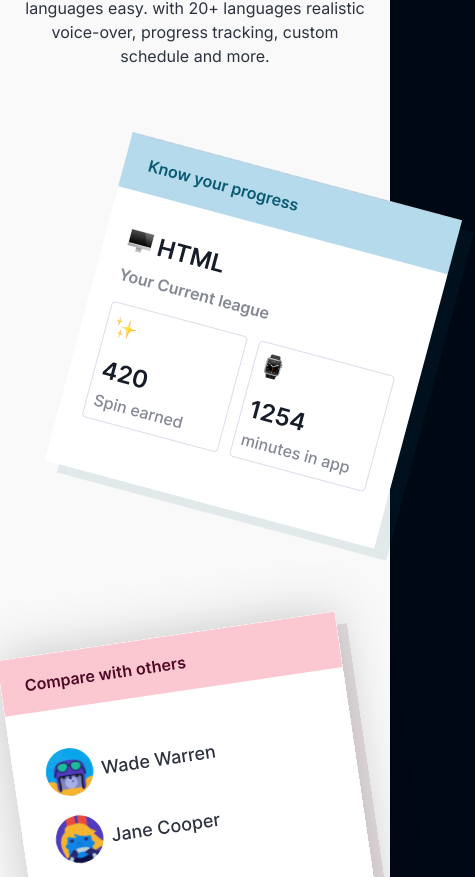
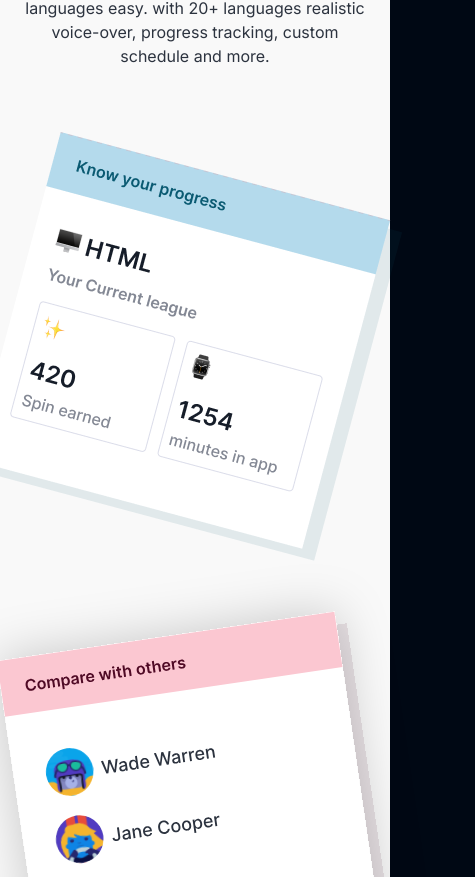
Before and after one commit to suvadipmajhi1997/Studynotion, a React (Vite) app: page / in a window 390 px wide. Shown: the part 4032-4909 px from the top of the page, 475 px wide, since content can reach past the window. Built offline with nearby package versions, Linux system fonts and the light colour scheme; the HTML template or start-up script is replaced by a standard one; a web font is replaced by a local one.

Commit message:
margin added

```diff
--- a/src/components/core/homePage/LearningLanguageSection.jsx
+++ b/src/components/core/homePage/LearningLanguageSection.jsx
@@ -41,7 +41,7 @@ const LearningLanguageSection = () => {
           className="course-img-3"
         />
       </div>
-      <div className="w-10 mx-auto">
+      <div className="w-10 mx-auto mb-5">
             <CTAButton active={true} linkto={"/signup"}>
               <div className="">Learn More</div>
             </CTAButton>
--- a/src/index.css
+++ b/src/index.css
@@ -467,7 +467,7 @@ color: var(--richblack-700);
 
 @media (max-width: 576px){
   .course-img-1{
-    margin-left: 0;
+    margin-left: -9rem;
 }
 
 }
```
